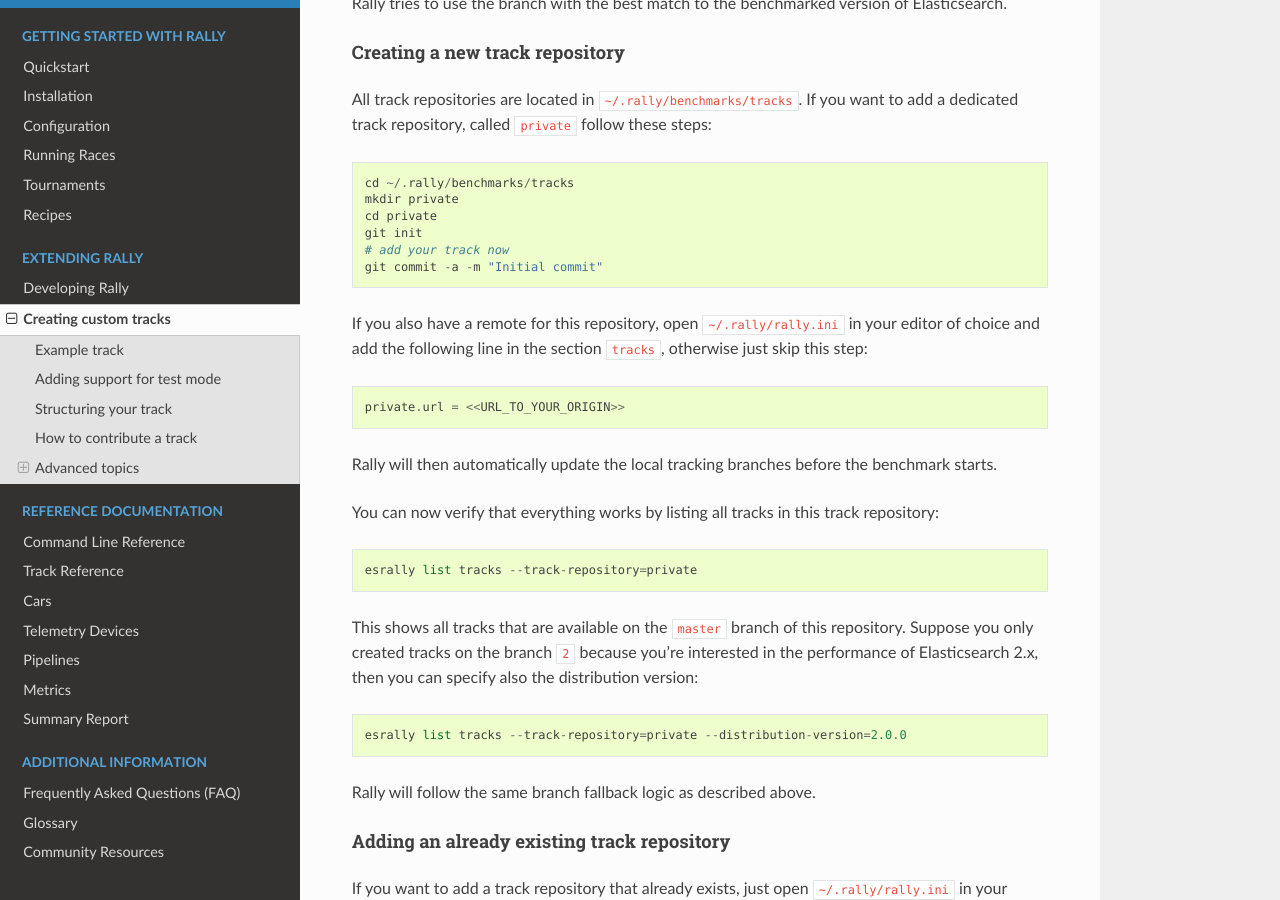
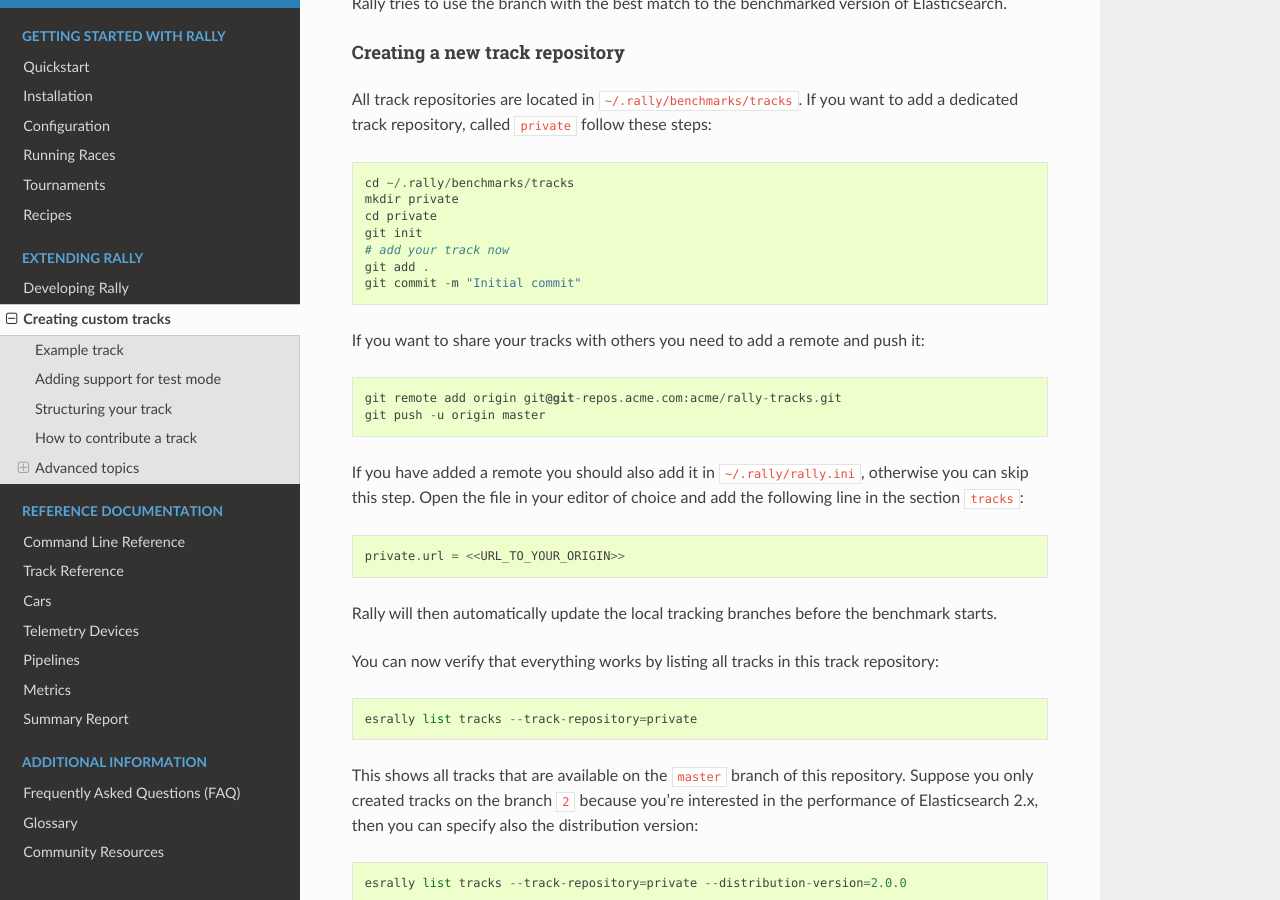
Before and after one commit to elastic/rally, a Sphinx documentation site: the page built from docs/adding_tracks.rst, in a window 1280 px wide and 900 px high, scrolled down 18808 px. Built offline with Sphinx 7.4.7 and the Read the Docs theme 2.0.0, drawn with Linux system fonts in a browser that asks for light colours.

Commit message:
Clarify usage of remote track repositories
Closes #288

```diff
--- a/docs/adding_tracks.rst
+++ b/docs/adding_tracks.rst
@@ -784,10 +784,16 @@
     cd private
     git init
     # add your track now
-    git commit -a -m "Initial commit"
+    git add .
+    git commit -m "Initial commit"
 
 
-If you also have a remote for this repository, open ``~/.rally/rally.ini`` in your editor of choice and add the following line in the section ``tracks``, otherwise just skip this step::
+If you want to share your tracks with others you need to add a remote and push it::
+
+    git remote add origin git@git-repos.acme.com:acme/rally-tracks.git
+    git push -u origin master
+
+If you have added a remote you should also add it in ``~/.rally/rally.ini``, otherwise you can skip this step. Open the file in your editor of choice and add the following line in the section ``tracks``::
 
     private.url = <<URL_TO_YOUR_ORIGIN>>
 
```
